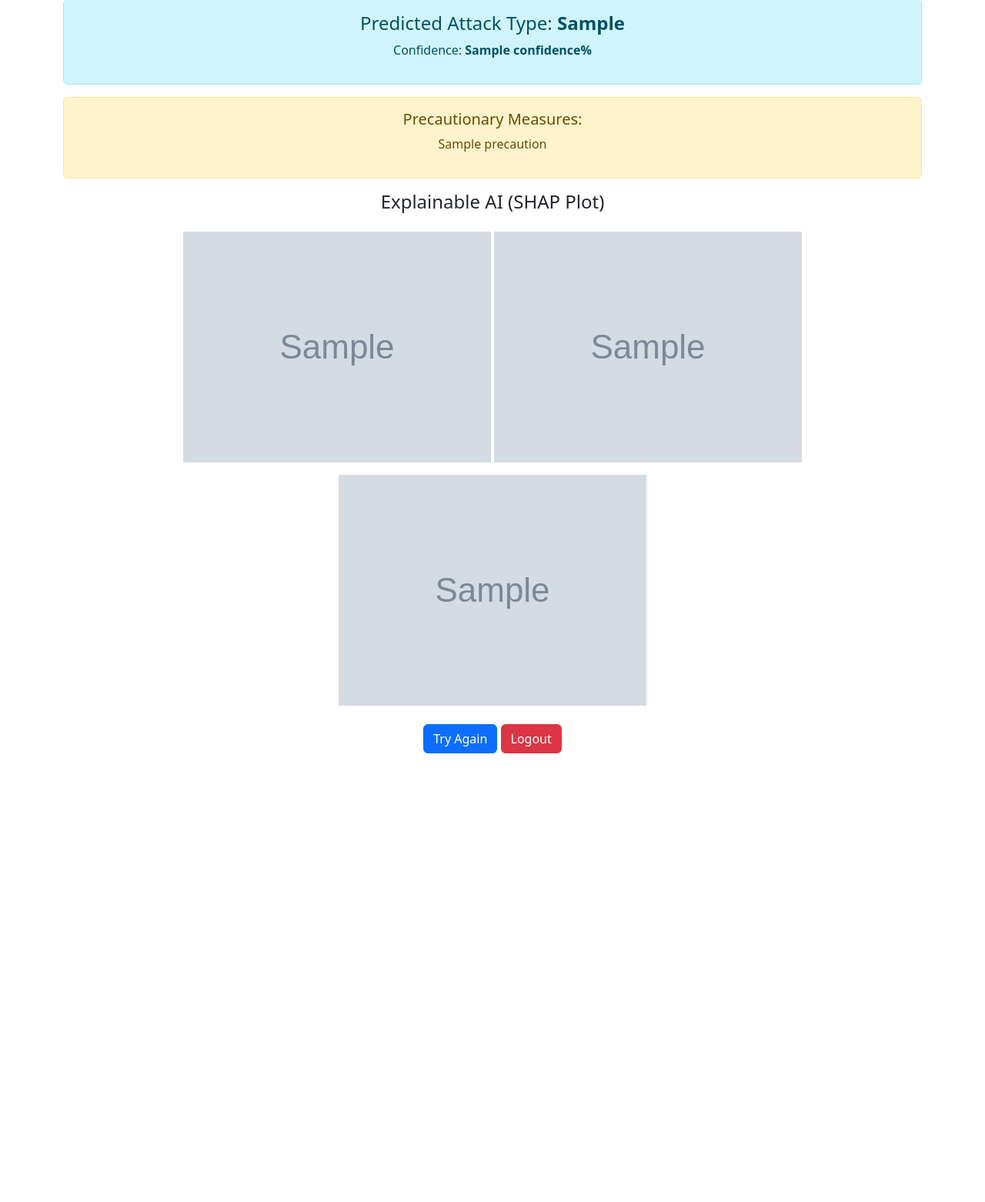
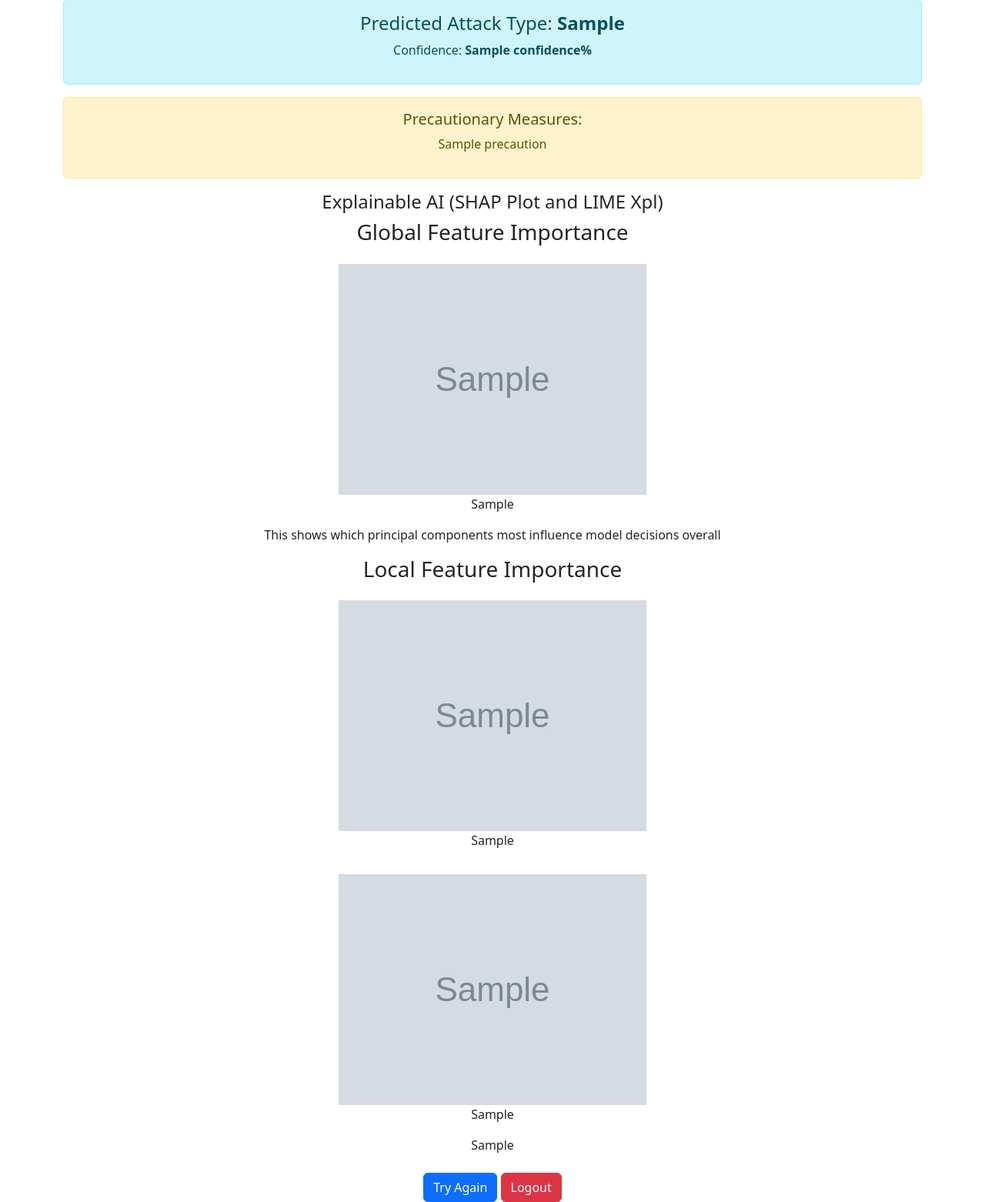
Before and after one commit to JayaVardhan2039/Intrusion-Detection-System, a Flask app: template templates/result.html in a window 1280 px wide. Shown: the part 95-1657 px from the top of the page at 77% size. Before the commit the page ends 1074 px from the top, so only its background shows below. Run offline with Flask 3, Linux system fonts and the light colour scheme; the template is opened without the code that fills it: most values are stand-ins (such as "Sample title", 1, 10 or a date in 2020); grey boxes marked "Sample" are stand-in pictures; parts of the project's set-up code (start-up, migrations or seed data) failed here and were passed over.

Commit message:
shap interpretation

```diff
--- a/app.py
+++ b/app.py
@@ -188,6 +188,37 @@ def predict():
             data=features_pca[0],
             feature_names=[f"PC{i+1}" for i in range(features_pca.shape[1])]
         )
+        # Add this after generating SHAP values but before rendering the template
+
+        # 1. Waterfall plot explanation
+        waterfall_text = (
+            f"This waterfall plot shows how each principal component contributes to pushing the model's output "
+            f"from the base value ({base_value:.2f}) to the final prediction. Values above zero increase "
+            f"the likelihood of this prediction, while values below zero decrease it."
+        )
+
+        # 2. Summary bar plot explanation
+        top_pcs = np.argsort(np.abs(shap_values_single).mean(0))[::-1][:3]  # Top 3 components
+        bar_text = (
+            f"The most significant principal components influencing this prediction were: "
+            f"{', '.join([f'PC{i+1} ({shap_values_single[0,i]:.2f})' for i in top_pcs])}. "
+            "Longer bars indicate greater impact on the model's decision."
+        )
+
+        # 3. PCA component interpretation (if you have access to original feature loadings)
+        # Modified code to explain top 3 PCs
+        try:
+            pca_loadings = pca.components_
+            pc_text = "Key original features contributing to principal components: "
+            for i in range(10):  # For PC1, PC2, PC3
+                top_features = np.argsort(np.abs(pca_loadings[i]))[::-1][:3]
+                pc_text += (
+                    f"PC{i+1} uses {expected_features[top_features[0]]}, "
+                    f"{expected_features[top_features[1]]}, {expected_features[top_features[2]]}. "
+                )
+        except Exception as e:
+            pc_text = "Principal components combine original network features"
+
 
         # Generate SHAP Waterfall Plot
         plt.figure()
@@ -230,7 +261,28 @@ def predict():
             rotated_img = img.rotate(90, expand=True)  # Rotate and expand to fit the image
             rotated_img.save(shap_plot_path2)  # Save the rotated image
 
+        # Global explanation text
+        try:
+            # Calculate mean absolute SHAP values across all classes
+            if isinstance(shap_values, list):
+                shap_array = np.array(shap_values)  # Convert list to array for multi-class
+                global_mean_shap = np.abs(shap_array).mean(axis=(0, 1))
+            else:
+                global_mean_shap = np.abs(shap_values).mean(axis=0)
 
+            # Get top 3 components
+            top_global_indices = np.argsort(global_mean_shap)[::-1][:3]
+            top_global_pcs = [f"PC{i+1}" for i in top_global_indices]
+
+            # Create explanation text
+            global_explanation = (
+                f"The model's decisions are primarily driven by these principal components: "
+                f"{', '.join(top_global_pcs)}. These components capture the most significant "
+                "network traffic patterns for intrusion detection across all predictions."
+            )
+        except Exception as e:
+            print(f"Global explanation error: {str(e)}")
+            global_explanation = "Overall model decisions are influenced by combinations of network traffic characteristics."
 
         # Get actual attack labels from the trained model
         attack_labels = {i: label for i, label in enumerate(model.classes_)}  # Dynamically map indices to names
@@ -251,7 +303,11 @@ def predict():
                                precaution=precaution_message,
                                shap_img=shap_plot_path,
                               shap_img1=shap_plot_path1,
-                              shap_img2=shap_plot_path2)
+                              shap_img2=shap_plot_path2,
+                              waterfall_explanation=waterfall_text,
+                              bar_explanation=bar_text,
+                              pca_interpretation=pc_text,
+                              global_explanation=global_explanation)
 
     except Exception as e:
         return f"Error: {str(e)}"
--- /dev/null
+++ b/attacks.txt
@@ -0,0 +1,6 @@
+Feature: labels
+Classes: ['back' 'buffer_overflow' 'ftp_write' 'guess_passwd' 'imap' 'ipsweep'
+ 'land' 'loadmodule' 'multihop' 'neptune' 'nmap' 'normal' 'perl' 'phf'
+ 'pod' 'portsweep' 'rootkit' 'satan' 'smurf' 'spy' 'teardrop'
+ 'warezclient' 'warezmaster']
+Encoded values: [ 0  1  2  3  4  5  6  7  8  9 10 11 12 13 14 15 16 17 18 19 20 21 22]
--- a/templates/result.html
+++ b/templates/result.html
@@ -19,12 +19,22 @@
         <p>{{ precaution }}</p>
     </div>
 
-    <h4>Explainable AI (SHAP Plot)</h4>
+    <h4>Explainable AI (SHAP Plot and LIME Xpl)</h4>
+    <div class="global-explanations">
+    <h3>Global Feature Importance</h3>
+    <img src="{{ shap_img }}" alt="SHAP Explanation" class="img-fluid mt-3" style="max-width: 80%;">
+    <p>{{ global_explanation }}</p>
+    <p>This shows which principal components most influence model decisions overall</p>
+    </div>
+    <h3>Local Feature Importance</h3>
 
-    <img src="{{ shap_img }}" alt="SHAP Explanation" class="img-fluid mt-3" style="max-width: 80%;">
     <img src="{{ shap_img1 }}" alt="SHAP Explanation" class="img-fluid mt-3" style="max-width: 80%;" >
+    <p>{{ waterfall_explanation }}</p>
+    <img src="{{ shap_img2 }}" alt="SHAP Explanation" class="img-fluid mt-3" style="max-width: 60%;max-height:50%;" >
+    <p>{{ bar_explanation }}</p>
+    <p>{{ pca_interpretation }}</p>
+</div>
 
-    <img src="{{ shap_img2 }}" alt="SHAP Explanation" class="img-fluid mt-3" style="max-width: 60%;max-height:50%;" >
     <div class="mt-4">
         <a href="/predict" class="btn btn-primary">Try Again</a>
         <a href="/logout" class="btn btn-danger">Logout</a>
```
Also changed, not shown: app.txt (+57 -1 lines), templates/predict.html (+8 -0 lines), static/shap_plot.png, static/shap_plot1.png, static/shap_plot2.png, 1 other file.
